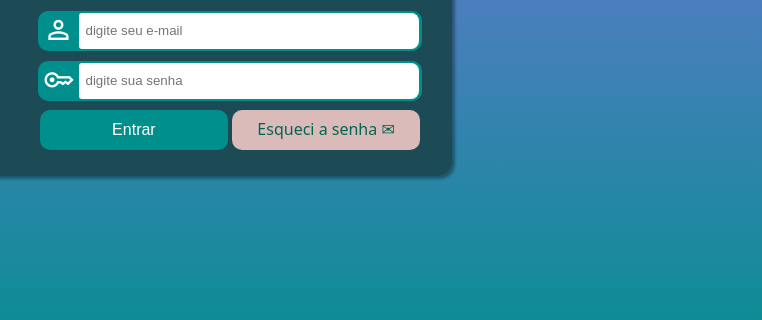
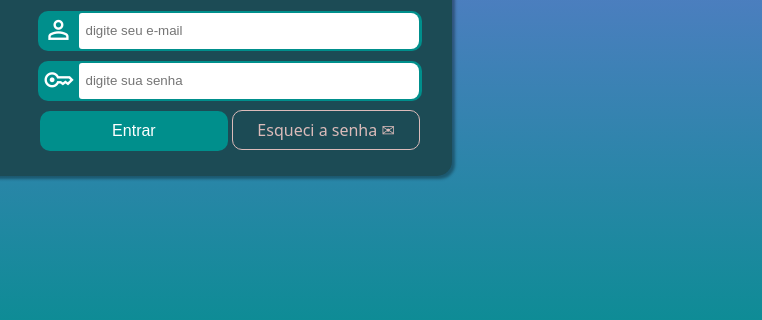
Before and after one commit to alvesraphael11/TelaDeLogin, a plain HTML site: page index.html in a window 1280 px wide. Shown: the part 404-724 px from the top of the page, 518-1280 px from the left. Drawn offline with nearby package versions, Linux system fonts and the light colour scheme.

Commit message:
Update style.css

```diff
--- a/estilos/style.css
+++ b/estilos/style.css
@@ -100,9 +100,9 @@ div.inputs, button, a {
 }
 
 a {
-    background-color: #dbbbba;
+    border: 1px solid #dbbbba;
     text-decoration: none;
-    color: #006653;
+    color: #dbbbba;
     display: block;
     border-radius: 10px;
     padding-top: 7px;
@@ -110,6 +110,8 @@ a {
 
 a:hover {
     background-color: #01ddd9;
+    border: none;
+    color: #1c4b55;
 }
 
 /*Telas médias*/
```
